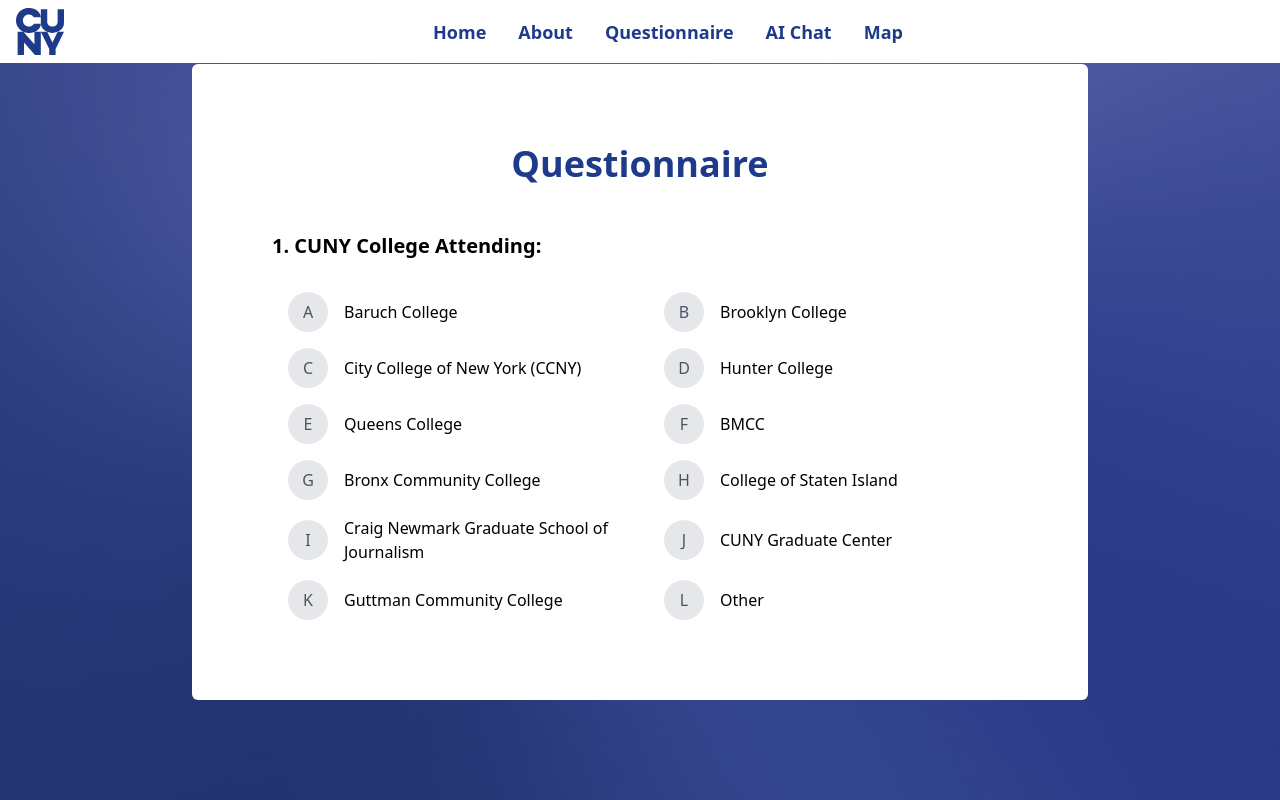
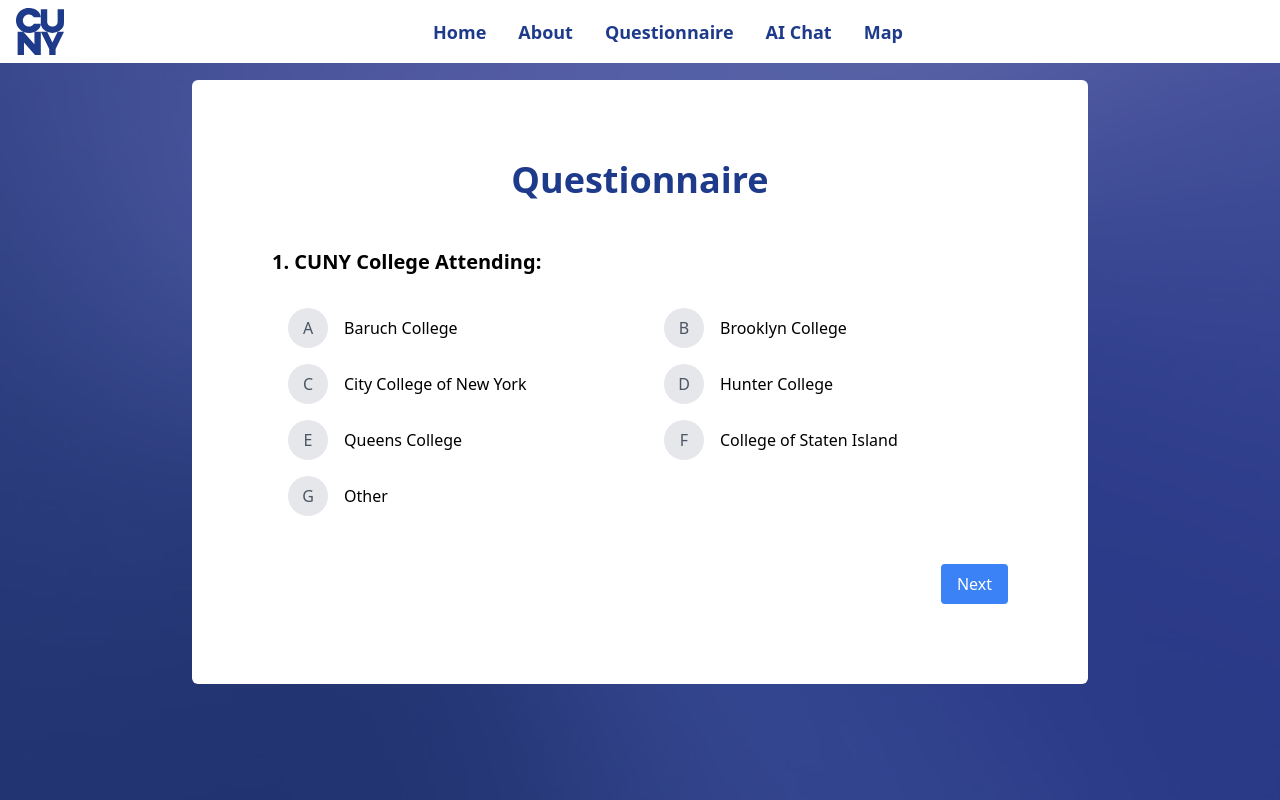
Before and after one commit to crosve/CTP-Hack, a React (Vite) app in the folder frontend/: page /questionnaire in a window 1280 px wide. Built offline with nearby package versions, Linux system fonts and the light colour scheme.

Commit message:
Update questionnaire

```diff
--- a/frontend/src/components/MultipleChoice.jsx
+++ b/frontend/src/components/MultipleChoice.jsx
@@ -1,19 +1,25 @@
 import React from "react";
 
-const MultipleChoice = ({ question, option, value, onChange, index }) => {
+const MultipleChoice = ({
+  question,
+  option,
+  selectedOptions,
+  onChange,
+  index,
+}) => {
   return (
     <label className="flex cursor-pointer items-center space-x-4">
       <input
-        type="radio"
+        type="checkbox"
         name={question}
         value={option}
-        checked={value === option}
+        checked={selectedOptions.includes(option)}
         onChange={() => onChange(option)}
         className="hidden"
       />
       <span
         className={`inline-block min-h-10 min-w-10 rounded-full text-center leading-10 ${
-          value === option
+          selectedOptions.includes(option)
             ? "bg-blue-500 text-white"
             : "bg-gray-200 text-gray-600 hover:bg-blue-200"
         }`}
--- a/frontend/src/data/questionnaireQuestions.js
+++ b/frontend/src/data/questionnaireQuestions.js
@@ -4,26 +4,26 @@
     options: [
       "Baruch College",
       "Brooklyn College",
-      "City College of New York (CCNY)",
+      "City College of New York",
       "Hunter College",
       "Queens College",
-      "BMCC",
-      "Bronx Community College",
       "College of Staten Island",
-      "Craig Newmark Graduate School of Journalism",
-      "CUNY Graduate Center",
-      "Guttman Community College",
       "Other",
     ],
   },
   {
     question: "Year of Entry:",
-    options: ["Fall 2024", "Spring 2025", "Other"],
+    options: ["Earlier", "Fall 2024", "Spring 2025", "Other"],
   },
   {
     question:
       "How aware are you of the various resources CUNY offers to meet students’ essential needs?",
-    options: ["Not aware at all", "Somewhat aware", "Very aware"],
+    options: [
+      "Not aware at all",
+      "Slightly aware",
+      "Somewhat aware",
+      "Very aware",
+    ],
   },
   {
     question:
--- a/frontend/src/pages/Questionnaire.jsx
+++ b/frontend/src/pages/Questionnaire.jsx
@@ -12,22 +12,31 @@
   const handleOptionChange = (selectedOption) => {
     const questionKey = `question${currentQuestion + 1}`;
 
-    setResponses((prevResponses) => ({
-      ...prevResponses,
-      [questionKey]: selectedOption,
-    }));
+    setResponses((prevResponses) => {
+      const selectedOptions = prevResponses[questionKey] || [];
+      if (selectedOptions.includes(selectedOption)) {
+        return {
+          ...prevResponses,
+          [questionKey]: selectedOptions.filter(
+            (option) => option !== selectedOption,
+          ),
+        };
+      } else {
+        return {
+          ...prevResponses,
+          [questionKey]: [...selectedOptions, selectedOption],
+        };
+      }
+    });
+  };
 
+  const handleSubmit = () => {
     if (currentQuestion < questions.length - 1) {
-      setTimeout(() => {
-        setCurrentQuestion(currentQuestion + 1);
-      }, 250);
+      setCurrentQuestion(currentQuestion + 1);
     } else {
       setSubmitted(true);
       setTimeout(() => {
-        console.log({
-          ...responses,
-          [questionKey]: selectedOption,
-        });
+        console.log(responses);
       }, 250);
     }
   };
@@ -54,11 +63,21 @@
                     key={index}
                     question={`question${currentQuestion + 1}`}
                     option={option}
-                    value={responses[`question${currentQuestion + 1}`]}
+                    selectedOptions={
+                      responses[`question${currentQuestion + 1}`] || []
+                    }
                     onChange={handleOptionChange}
                     index={index}
                   />
                 ))}
+              </div>
+              <div className="flex justify-end">
+                <button
+                  onClick={handleSubmit}
+                  className="mt-4 rounded bg-blue-500 px-4 py-2 text-white hover:bg-blue-700"
+                >
+                  Next
+                </button>
               </div>
             </div>
           ) : (
```
